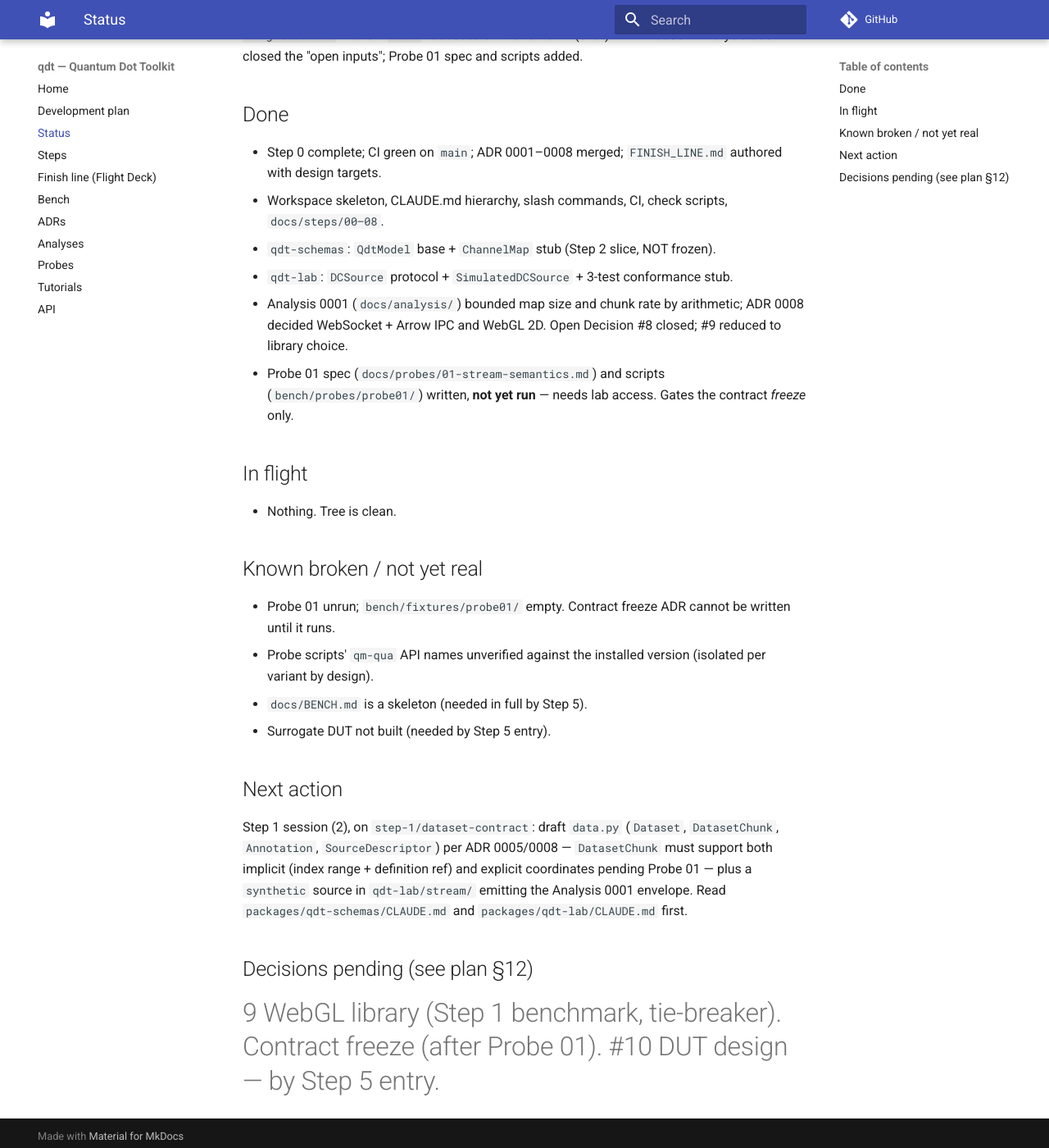
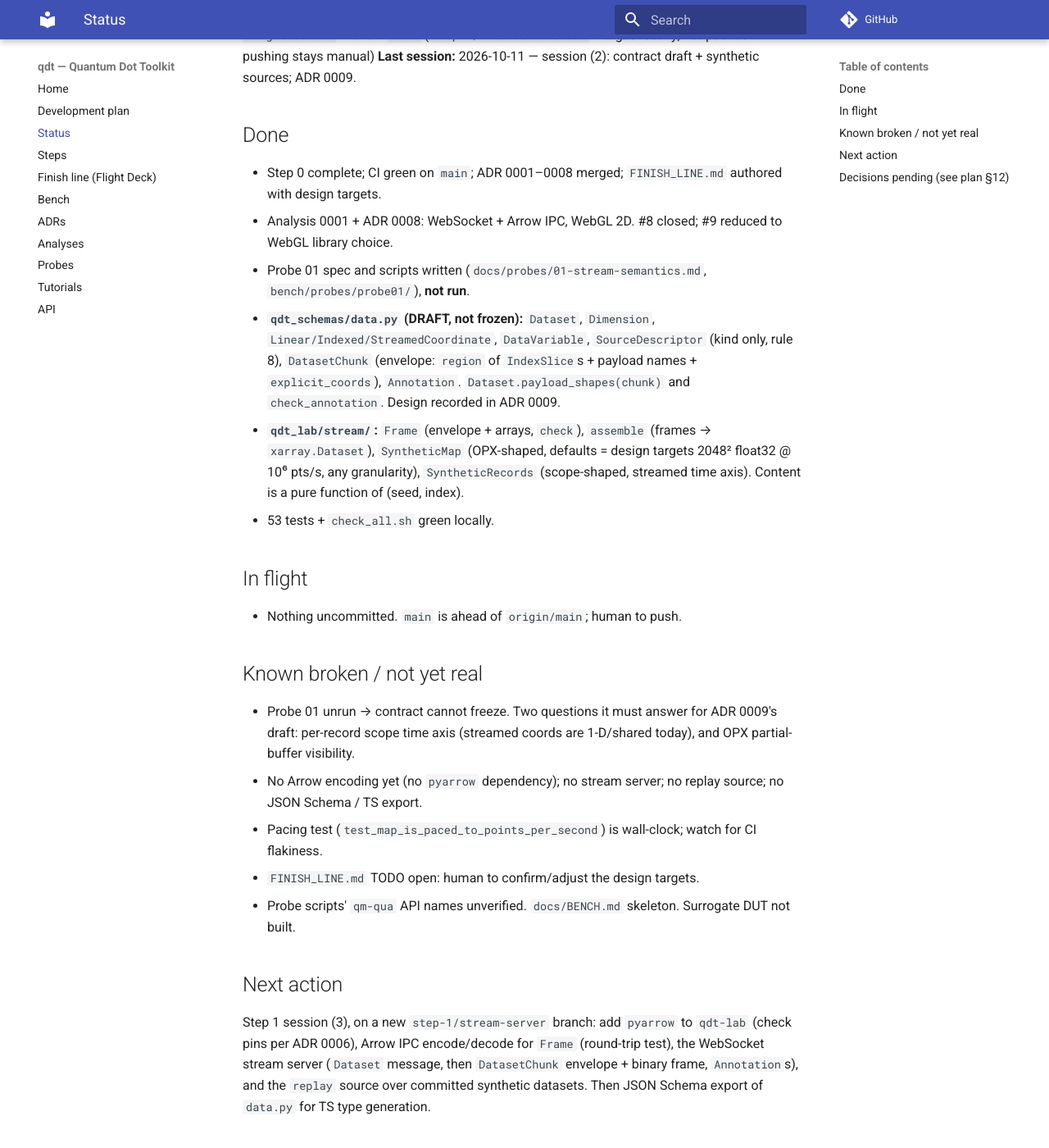
Before and after one commit to CowboyQuantum/qdt, an MkDocs documentation site: the page built from docs/STATUS.md, in a window 1280 px wide and 1400 px high, scrolled down 242 px. Shown: the whole window at 82% size. Built offline with MkDocs 1.6.1 and Material for MkDocs 9.7.7, drawn with Linux system fonts in a browser that asks for light colours; comment, search, counter and statistics services are not loaded; some of the changed text lies outside the part shown.

Commit message:
docs(adr): 0009 Dataset contract draft addressing; rewrite STATUS
Co-Authored-By: Claude Opus 5.5 <noreply@anthropic.com>

```diff
--- a/docs/STATUS.md
+++ b/docs/STATUS.md
@@ -4,28 +4,38 @@
 > A fresh session must be able to continue from this file alone.
 
 **Current step:** 1 — Dataset contract + Flight Deck v0 → `docs/steps/01-dataset-contract-and-flightdeck.md`
-**Branch:** `main`
-**Last session:** 2026-10-11 (chat) — ADR 0008 + Analysis 0001 closed the "open inputs"; Probe 01 spec and scripts added.
+**Branch:** `main` (`step-1/dataset-contract` merged locally; not pushed — pushing stays manual)
+**Last session:** 2026-10-11 — session (2): contract draft + synthetic sources; ADR 0009.
 
 ## Done
 - Step 0 complete; CI green on `main`; ADR 0001–0008 merged; `FINISH_LINE.md` authored with design targets.
-- Workspace skeleton, CLAUDE.md hierarchy, slash commands, CI, check scripts, `docs/steps/00–08`.
-- `qdt-schemas`: `QdtModel` base + `ChannelMap` stub (Step 2 slice, NOT frozen).
-- `qdt-lab`: `DCSource` protocol + `SimulatedDCSource` + 3-test conformance stub.
-- Analysis 0001 (`docs/analysis/`) bounded map size and chunk rate by arithmetic; ADR 0008 decided WebSocket + Arrow IPC and WebGL 2D. Open Decision #8 closed; #9 reduced to library choice.
-- Probe 01 spec (`docs/probes/01-stream-semantics.md`) and scripts (`bench/probes/probe01/`) written, **not yet run** — needs lab access. Gates the contract *freeze* only.
+- Analysis 0001 + ADR 0008: WebSocket + Arrow IPC, WebGL 2D. #8 closed; #9 reduced to WebGL library choice.
+- Probe 01 spec and scripts written (`docs/probes/01-stream-semantics.md`, `bench/probes/probe01/`), **not run**.
+- **`qdt_schemas/data.py` (DRAFT, not frozen):** `Dataset`, `Dimension`, `Linear/Indexed/StreamedCoordinate`,
+  `DataVariable`, `SourceDescriptor` (kind only, rule 8), `DatasetChunk` (envelope: `region` of `IndexSlice`s +
+  payload names + `explicit_coords`), `Annotation`. `Dataset.payload_shapes(chunk)` and `check_annotation`.
+  Design recorded in ADR 0009.
+- **`qdt_lab/stream/`:** `Frame` (envelope + arrays, `check`), `assemble` (frames → `xarray.Dataset`),
+  `SyntheticMap` (OPX-shaped, defaults = design targets 2048² float32 @ 10⁶ pts/s, any granularity),
+  `SyntheticRecords` (scope-shaped, streamed time axis). Content is a pure function of (seed, index).
+- 53 tests + `check_all.sh` green locally.
 
 ## In flight
-- Nothing. Tree is clean.
+- Nothing uncommitted. `main` is ahead of `origin/main`; human to push.
 
 ## Known broken / not yet real
-- Probe 01 unrun; `bench/fixtures/probe01/` empty. Contract freeze ADR cannot be written until it runs.
-- Probe scripts' `qm-qua` API names unverified against the installed version (isolated per variant by design).
-- `docs/BENCH.md` is a skeleton (needed in full by Step 5).
-- Surrogate DUT not built (needed by Step 5 entry).
+- Probe 01 unrun → contract cannot freeze. Two questions it must answer for ADR 0009's draft: per-record
+  scope time axis (streamed coords are 1-D/shared today), and OPX partial-buffer visibility.
+- No Arrow encoding yet (no `pyarrow` dependency); no stream server; no replay source; no JSON Schema / TS export.
+- Pacing test (`test_map_is_paced_to_points_per_second`) is wall-clock; watch for CI flakiness.
+- `FINISH_LINE.md` TODO open: human to confirm/adjust the design targets.
+- Probe scripts' `qm-qua` API names unverified. `docs/BENCH.md` skeleton. Surrogate DUT not built.
 
 ## Next action
-Step 1 session (2), on `step-1/dataset-contract`: draft `data.py` (`Dataset`, `DatasetChunk`, `Annotation`, `SourceDescriptor`) per ADR 0005/0008 — `DatasetChunk` must support both implicit (index range + definition ref) and explicit coordinates pending Probe 01 — plus a `synthetic` source in `qdt-lab/stream/` emitting the Analysis 0001 envelope. Read `packages/qdt-schemas/CLAUDE.md` and `packages/qdt-lab/CLAUDE.md` first.
+Step 1 session (3), on a new `step-1/stream-server` branch: add `pyarrow` to `qdt-lab` (check pins per ADR 0006),
+Arrow IPC encode/decode for `Frame` (round-trip test), the WebSocket stream server (`Dataset` message, then
+`DatasetChunk` envelope + binary frame, `Annotation`s), and the `replay` source over committed synthetic
+datasets. Then JSON Schema export of `data.py` for TS type generation.
 
 ## Decisions pending (see plan §12)
-#9 WebGL library (Step 1 benchmark, tie-breaker). Contract freeze (after Probe 01). #10 DUT design — by Step 5 entry.
+#9 WebGL library (Step 1 benchmark, tie-breaker). Contract freeze (after Probe 01; revisits ADR 0009). #10 DUT design — by Step 5 entry.
--- a/docs/adr/README.md
+++ b/docs/adr/README.md
@@ -12,3 +12,4 @@ Immutable once merged (except a `Superseded by` status line). New decision = new
 | 0006 | Dependency fences: extras for vendor SDKs, lockstep versioning, generated TS types | Accepted |
 | 0007 | Simulation-first sequencing; instrument drivers as the last mile | Accepted (supersedes ordering in 0004) |
 | 0008 | Stream transport, encoding, and renderer class | Accepted (analysis: `docs/analysis/0001-stream-budget.md`) |
+| 0009 | Dataset contract draft: envelope-only chunks, region addressing, implicit/explicit coordinates | Accepted (draft; freeze after Probe 01) |
```
Also changed, not shown: docs/adr/0009-dataset-contract-draft-addressing.md (added, +39 -0 lines).
